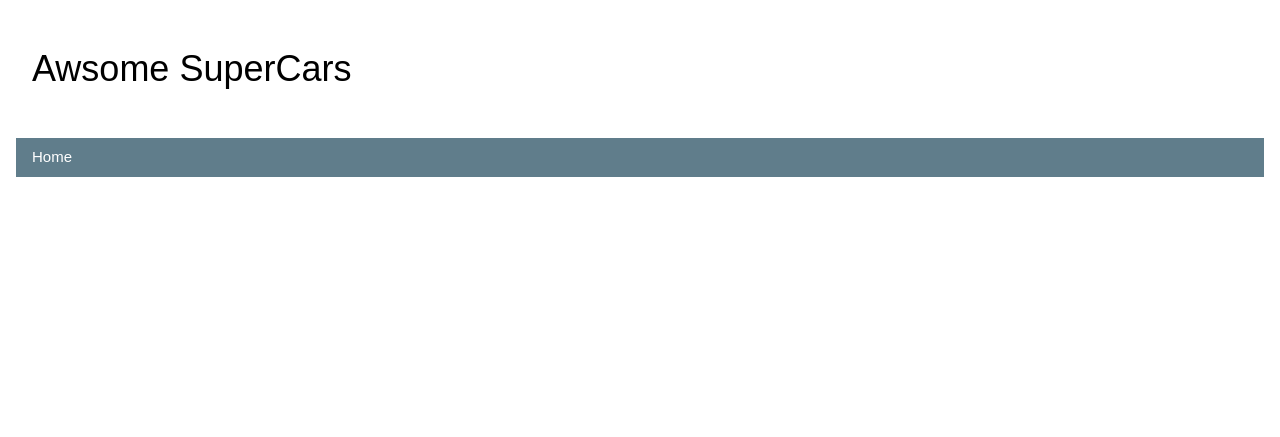
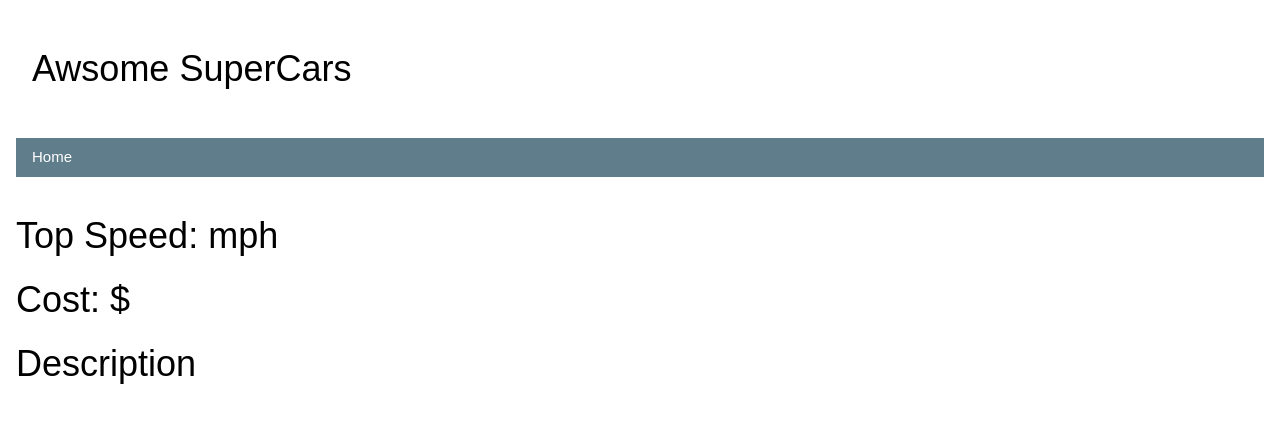
Before and after one commit to 24007eeeeeee/FlaskMadeEasy2, a Flask app: page /supercar/1 in a window 1280 px wide. Shown: the top 437 px of the page. Run offline with Flask 3, Linux system fonts and the light colour scheme; data comes from the database, SQL or seed files in the repository; some web fonts are replaced.

Commit message:
commit12 finishing off

```diff
--- a/templates/supercar.html
+++ b/templates/supercar.html
@@ -1,10 +1,16 @@
 {% extends "layout.html" %}
 {% block body %}
-<!-- Just one bike! -->
+<!-- Just one supercar! -->
   <!-- two column grid -->
    <div class="two column">
        <!--image on the left-->
        <img src="{{ supercar[6] }}" alt="{{ supercar[2] }}">
-
+       <!-- info panel -->
+       <div class="info">
+           <h1>Top Speed: {{ supercar[3] }}mph</h1>
+           <h1>Cost: ${{ supercar[4] }}</h1>
+           <h1>Description</h1>
+           <h1>{{ supercar[5] }}</h1>
+       </div>
    </div>
 {% endblock %}
```
Also changed, not shown: templates/home.html (+7 -5 lines).
